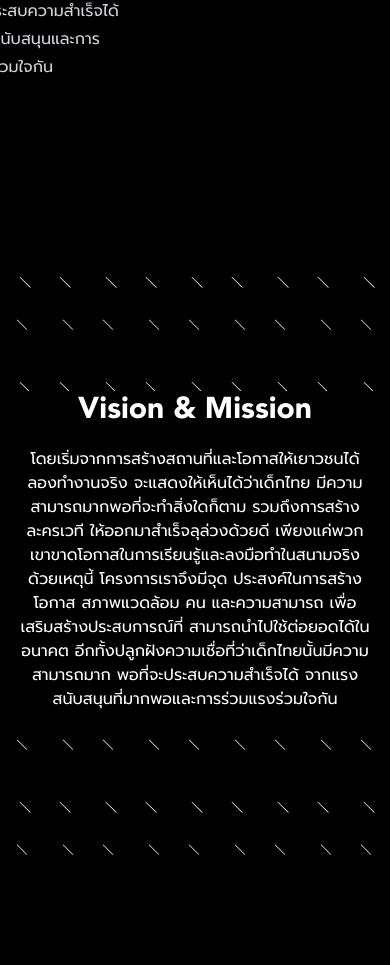
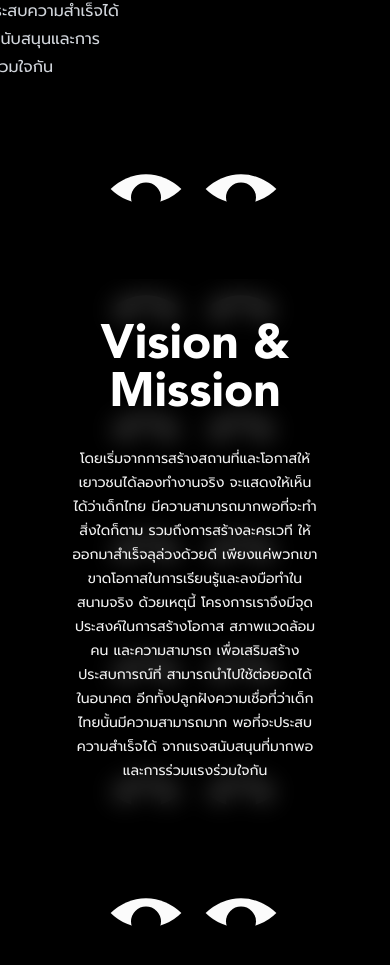
Before and after one commit to thecomingofstages/website, a Next.js app: page /home in a window 390 px wide. Shown: the part 2915-3880 px from the top of the page. Built offline with nearby package versions, Linux system fonts and the light colour scheme; a web font is replaced by a local one.

Commit message:
responsive eyes

```diff
--- a/app/home/graphics/vision.module.css
+++ b/app/home/graphics/vision.module.css
@@ -5,9 +5,9 @@
   align-items: center;
   flex-direction: row;
   column-gap: 45px;
-  margin-right: 30px;
-  margin-top: 30px;
+  padding-inline: 30px;
 }
+
 .eye {
   width: 75px;
   height: 75px;
@@ -20,13 +20,28 @@
   /* transform-origin: 100% 0 ; */
 }
 .pupil {
-  position: absolute;
-  top: 50%;
-  left: 50%;
-  height: 46px;
-  width: 46px;
-  transform: translate(-50%, -50%);
+  height: 40px;
+  width: 40px;
+  transform: translate(-20%, 20%);
   background: black;
   border-radius: 50%;
   transition: 0;
 }
+
+@media (max-width: 768px) {
+  .eye {
+    width: 60px;
+    height: 60px;
+  }
+  .pupil {
+    height: 30px;
+    width: 30px;
+  }
+}
+
+@media (max-width: 640px) {
+  .eye {
+    width: 50px;
+    height: 50px;
+  }
+}
--- a/app/home/graphics/vision.tsx
+++ b/app/home/graphics/vision.tsx
@@ -1,10 +1,11 @@
-import React from "react";
-import styles from './vision.module.css';
+"use client";
 
-export const Eyes = () => {
+import React, { useEffect } from "react";
+
+import styles from "./vision.module.css";
+
+export const Eye = () => {
   return (
-    <div>
-        <div className="grid grid-cols-5 gap-10 ">
     <div className={styles.eyes}>
       <div className={styles.eye}>
         <div className={styles.pupil}></div>
@@ -13,251 +14,40 @@
         <div className={styles.pupil}></div>
       </div>
     </div>
-            <div className={styles.eyes}>
-                <div className={styles.eye}>
-                    <div className={styles.pupil}></div>
+  );
+};
+
+export const Eyes = () => {
+  const [size, setSize] = React.useState<{ cols: number; rows: number }>();
+  React.useEffect(() => {
+    const set = () => {
+      const offset = window.matchMedia("(max-width: 768px)").matches ? 0 : 100;
+      const width = window.matchMedia("(max-width: 640px)").matches ? 200 : 300;
+      setSize({
+        cols: Math.floor((window.innerWidth - offset) / width),
+        rows: Math.floor((window.innerHeight - offset) / 110),
+      });
+    };
+    set();
+    window.addEventListener("resize", set);
+    return () => window.removeEventListener("resize", set);
+  }, []);
+
+  useEffect(() => {
+    console.log(size);
+  }, [size]);
+  if (!size) return null;
+  return (
+    <div
+      className="lg:p-8 w-full h-full grid"
+      style={{
+        gridTemplateColumns: `repeat(${size.cols}, minmax(0, 1fr))`,
+        gridTemplateRows: `repeat(${size.rows}, minmax(0, 1fr))`,
+      }}
+    >
+      {new Array(size.cols * size.rows).fill(null).map((_, i) => (
+        <Eye key={i} />
+      ))}
     </div>
-                <div className={styles.eye}>
-                    <div className={styles.pupil}></div>
-                </div>
-            </div>
-            <div className={styles.eyes}>
-                <div className={styles.eye}>
-                    <div className={styles.pupil}></div>
-                </div>
-                <div className={styles.eye}>
-                    <div className={styles.pupil}></div>
-                </div>
-            </div>
-            <div className={styles.eyes}>
-                <div className={styles.eye}>
-                    <div className={styles.pupil}></div>
-                </div>
-                <div className={styles.eye}>
-                    <div className={styles.pupil}></div>
-                </div>
-            </div>
-            <div className={styles.eyes}>
-                <div className={styles.eye}>
-                    <div className={styles.pupil}></div>
-                </div>
-                <div className={styles.eye}>
-                    <div className={styles.pupil}></div>
-                </div>
-            </div>
-        </div>
-        <div className="grid grid-cols-5 gap-10 ">
-            <div className={styles.eyes}>
-                <div className={styles.eye}>
-                    <div className={styles.pupil}></div>
-                </div>
-                <div className={styles.eye}>
-                    <div className={styles.pupil}></div>
-                </div>
-            </div>
-            <div className={styles.eyes}>
-                <div className={styles.eye}>
-                    <div className={styles.pupil}></div>
-                </div>
-                <div className={styles.eye}>
-                    <div className={styles.pupil}></div>
-                </div>
-            </div>
-            <div className={styles.eyes}>
-                <div className={styles.eye}>
-                    <div className={styles.pupil}></div>
-                </div>
-                <div className={styles.eye}>
-                    <div className={styles.pupil}></div>
-                </div>
-            </div>
-            <div className={styles.eyes}>
-                <div className={styles.eye}>
-                    <div className={styles.pupil}></div>
-                </div>
-                <div className={styles.eye}>
-                    <div className={styles.pupil}></div>
-                </div>
-            </div>
-            <div className={styles.eyes}>
-                <div className={styles.eye}>
-                    <div className={styles.pupil}></div>
-                </div>
-                <div className={styles.eye}>
-                    <div className={styles.pupil}></div>
-                </div>
-            </div>
-        </div>
-        <div className="grid grid-cols-5 gap-10 ">
-            <div className={styles.eyes}>
-                <div className={styles.eye}>
-                    <div className={styles.pupil}></div>
-                </div>
-                <div className={styles.eye}>
-                    <div className={styles.pupil}></div>
-                </div>
-            </div>
-            <div className={styles.eyes}>
-                <div className={styles.eye}>
-                    <div className={styles.pupil}></div>
-                </div>
-                <div className={styles.eye}>
-                    <div className={styles.pupil}></div>
-                </div>
-            </div>
-            <div className={styles.eyes}>
-                <div className={styles.eye}>
-                    <div className={styles.pupil}></div>
-                </div>
-                <div className={styles.eye}>
-                    <div className={styles.pupil}></div>
-                </div>
-            </div>
-            <div className={styles.eyes}>
-                <div className={styles.eye}>
-                    <div className={styles.pupil}></div>
-                </div>
-                <div className={styles.eye}>
-                    <div className={styles.pupil}></div>
-                </div>
-            </div>
-            <div className={styles.eyes}>
-                <div className={styles.eye}>
-                    <div className={styles.pupil}></div>
-                </div>
-                <div className={styles.eye}>
-                    <div className={styles.pupil}></div>
-                </div>
-            </div>
-        </div>
-        <div className="grid grid-cols-5 gap-10 ">
-            <div className={styles.eyes}>
-                <div className={styles.eye}>
-                    <div className={styles.pupil}></div>
-                </div>
-                <div className={styles.eye}>
-                    <div className={styles.pupil}></div>
-                </div>
-            </div>
-            <div className={styles.eyes}>
-                <div className={styles.eye}>
-                    <div className={styles.pupil}></div>
-                </div>
-                <div className={styles.eye}>
-                    <div className={styles.pupil}></div>
-                </div>
-            </div>
-            <div className={styles.eyes}>
-                <div className={styles.eye}>
-                    <div className={styles.pupil}></div>
-                </div>
-                <div className={styles.eye}>
-                    <div className={styles.pupil}></div>
-                </div>
-            </div>
-            <div className={styles.eyes}>
-                <div className={styles.eye}>
-                    <div className={styles.pupil}></div>
-                </div>
-                <div className={styles.eye}>
-                    <div className={styles.pupil}></div>
-                </div>
-            </div>
-            <div className={styles.eyes}>
-                <div className={styles.eye}>
-                    <div className={styles.pupil}></div>
-                </div>
-                <div className={styles.eye}>
-                    <div className={styles.pupil}></div>
-                </div>
-            </div>
-        </div>
-        <div className="grid grid-cols-5 gap-10 ">
-            <div className={styles.eyes}>
-                <div className={styles.eye}>
-                    <div className={styles.pupil}></div>
-                </div>
-                <div className={styles.eye}>
-                    <div className={styles.pupil}></div>
-                </div>
-            </div>
-            <div className={styles.eyes}>
-                <div className={styles.eye}>
-                    <div className={styles.pupil}></div>
-                </div>
-                <div className={styles.eye}>
-                    <div className={styles.pupil}></div>
-                </div>
-            </div>
-            <div className={styles.eyes}>
-                <div className={styles.eye}>
-                    <div className={styles.pupil}></div>
-                </div>
-                <div className={styles.eye}>
-                    <div className={styles.pupil}></div>
-                </div>
-            </div>
-            <div className={styles.eyes}>
-                <div className={styles.eye}>
-                    <div className={styles.pupil}></div>
-                </div>
-                <div className={styles.eye}>
-                    <div className={styles.pupil}></div>
-                </div>
-            </div>
-            <div className={styles.eyes}>
-                <div className={styles.eye}>
-                    <div className={styles.pupil}></div>
-                </div>
-                <div className={styles.eye}>
-                    <div className={styles.pupil}></div>
-                </div>
-            </div>
-        </div>
-        <div className="grid grid-cols-5 gap-10 ">
-            <div className={styles.eyes}>
-                <div className={styles.eye}>
-                    <div className={styles.pupil}></div>
-                </div>
-                <div className={styles.eye}>
-                    <div className={styles.pupil}></div>
-                </div>
-            </div>
-            <div className={styles.eyes}>
-                <div className={styles.eye}>
-                    <div className={styles.pupil}></div>
-                </div>
-                <div className={styles.eye}>
-                    <div className={styles.pupil}></div>
-                </div>
-            </div>
-            <div className={styles.eyes}>
-                <div className={styles.eye}>
-                    <div className={styles.pupil}></div>
-                </div>
-                <div className={styles.eye}>
-                    <div className={styles.pupil}></div>
-                </div>
-            </div>
-            <div className={styles.eyes}>
-                <div className={styles.eye}>
-                    <div className={styles.pupil}></div>
-                </div>
-                <div className={styles.eye}>
-                    <div className={styles.pupil}></div>
-                </div>
-            </div>
-            <div className={styles.eyes}>
-                <div className={styles.eye}>
-                    <div className={styles.pupil}></div>
-                </div>
-                <div className={styles.eye}>
-                    <div className={styles.pupil}></div>
-                </div>
-            </div>
-        </div>
-
-    </div>
-
-    )
-}
+  );
+};
--- a/app/home/sections/Vision.tsx
+++ b/app/home/sections/Vision.tsx
@@ -1,22 +1,25 @@
 import React from "react";
 
 import { Eyes } from "../graphics/vision";
+import { Section } from "./base";
 
 export const VisionSection = () => {
   return (
-    <div className="flex justify-center items-center h-screen bg-black">
-      <Eyes />
-      <div className="absolute justify-center item-center">
-        <div className="bg-black max-w-screen-md px-5  ">
-          <h4 className="text-3xl font-bold font-head text-center">
+    <Section className={{ wrapper: "relative", content: "px-0" }}>
+      <div className="absolute top-0 left-0 w-[99vw] h-screen">
+        <Eyes />
+      </div>
+      <div className="relative z-10 flex justify-center items-center">
+        <div className="space-y-8 bg-black max-w-screen-md p-10 lg:p-16 rounded-lg bg-opacity-75 backdrop-blur-md">
+          <h4 className="text-5xl font-bold font-head text-center">
             Vision & Mission
           </h4>
-          <p className="text-2lg text-center mt-5 ">
+          <p className="text-sm leading-6 md:text-base md:leading-7 text-center opacity-95">
             โดยเริ่มจากการสร้างสถานที่และโอกาสให้เยาวชนได้ลองทำงานจริง
             จะแสดงให้เห็นได้ว่าเด็กไทย มีความสามารถมากพอที่จะทำสิ่งใดก็ตาม
             รวมถึงการสร้างละครเวที ให้ออกมาสำเร็จลุล่วงด้วยดี
             เพียงแค่พวกเขาขาดโอกาสในการเรียนรู้และลงมือทำในสนามจริง ด้วยเหตุนี้
-            โครงการเราจึงมีจุด ประสงค์ในการสร้างโอกาส สภาพแวดล้อม คน
+            โครงการเราจึงมีจุดประสงค์ในการสร้างโอกาส สภาพแวดล้อม คน
             และความสามารถ เพื่อเสริมสร้างประสบการณ์ที่
             สามารถนำไปใช้ต่อยอดได้ในอนาคต
             อีกทั้งปลูกฝังความเชื่อที่ว่าเด็กไทยนั้นมีความสามารถมาก
@@ -25,6 +28,6 @@
           </p>
         </div>
       </div>
-    </div>
+    </Section>
   );
 };
```
Lines whose indentation alone changed are shown as unchanged.
